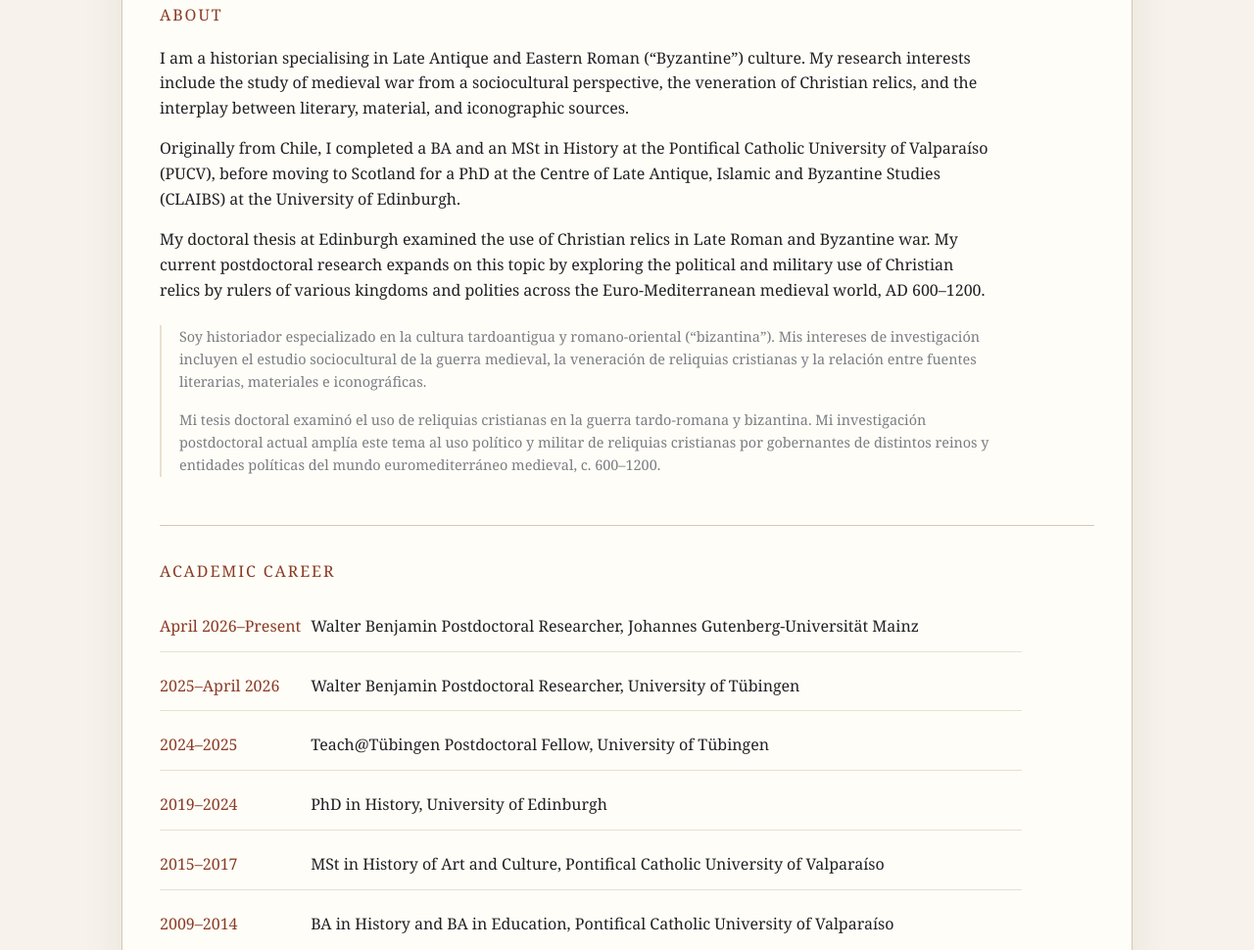
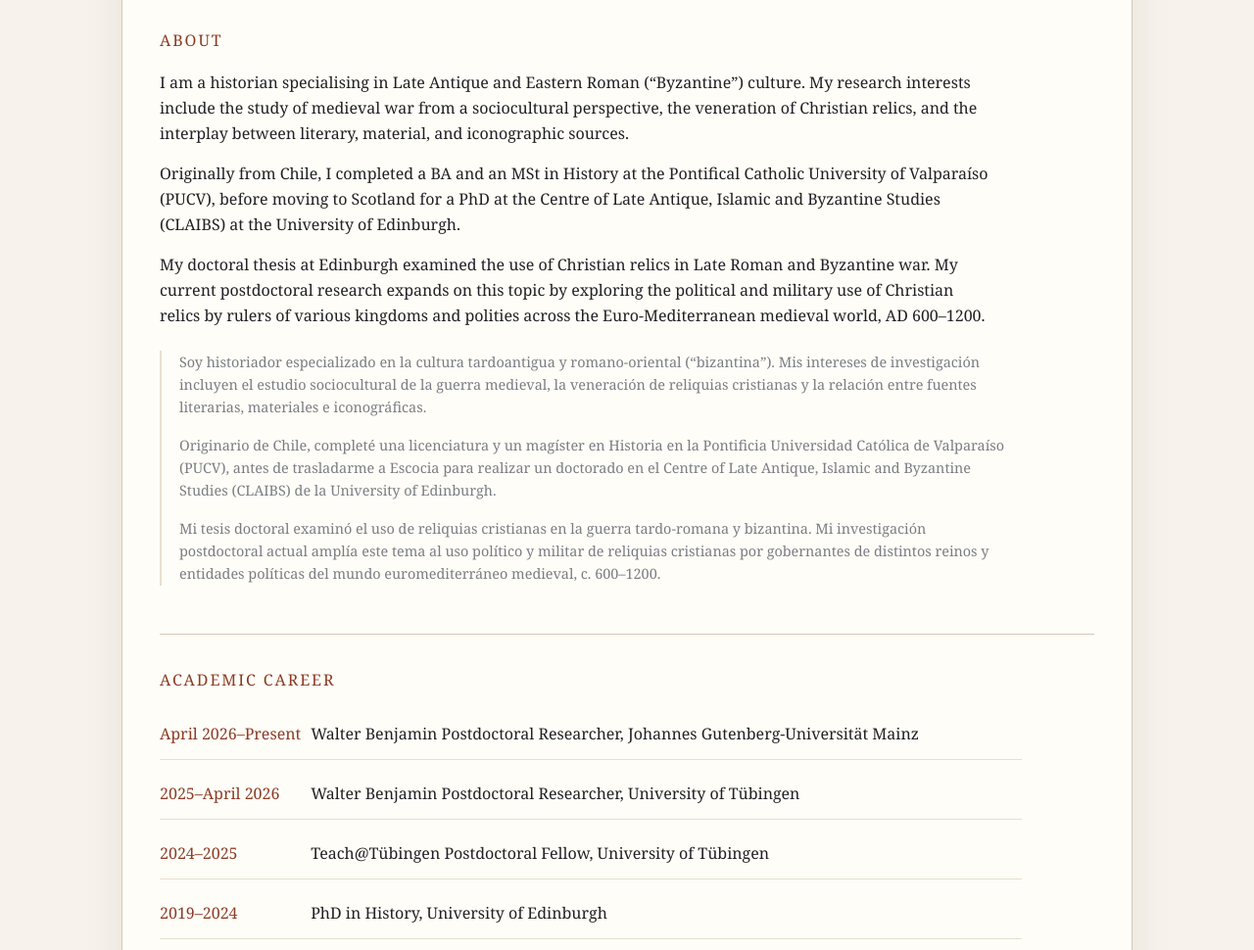
Before and after one commit to JoaquinSerranodelPozo/joaquinserranodelpozo.github.io, a plain HTML site: page index.html in a window 1280 px wide. Shown: the part 644-1614 px from the top of the page at 98% size. Drawn offline with Linux system fonts and the light colour scheme.

Commit message:
Update index.html

````diff
--- a/index.html
+++ b/index.html
@@ -16,6 +16,7 @@
       <header>
         <div class="hero-banner"></div>
 
+```
     <div class="topline">
       <nav>
         <a href="#about" class="nav-item">
@@ -54,7 +55,7 @@
         </p>
 
         <p class="subtitle-translation">
-           Historiador especializado en la cultura de la Antigüedad Tardía y el Imperio Romano de Oriente (“Bizancio”), las reliquias cristianas y el análisis sociocultural de la guerra en la Edad Media.
+          Historiador especializado en la cultura de la Antigüedad Tardía y el Imperio Romano de Oriente (“Bizancio”), las reliquias cristianas y el análisis sociocultural de la guerra en la Edad Media.
         </p>
 
         <p class="affiliation">
@@ -85,6 +86,10 @@
       <div class="spanish-note">
         <p>
           Soy historiador especializado en la cultura tardoantigua y romano-oriental (“bizantina”). Mis intereses de investigación incluyen el estudio sociocultural de la guerra medieval, la veneración de reliquias cristianas y la relación entre fuentes literarias, materiales e iconográficas.
+        </p>
+
+        <p>
+          Originario de Chile, completé una licenciatura y un magíster en Historia en la Pontificia Universidad Católica de Valparaíso (PUCV), antes de trasladarme a Escocia para realizar un doctorado en el Centre of Late Antique, Islamic and Byzantine Studies (CLAIBS) de la University of Edinburgh.
         </p>
 
         <p>
````
